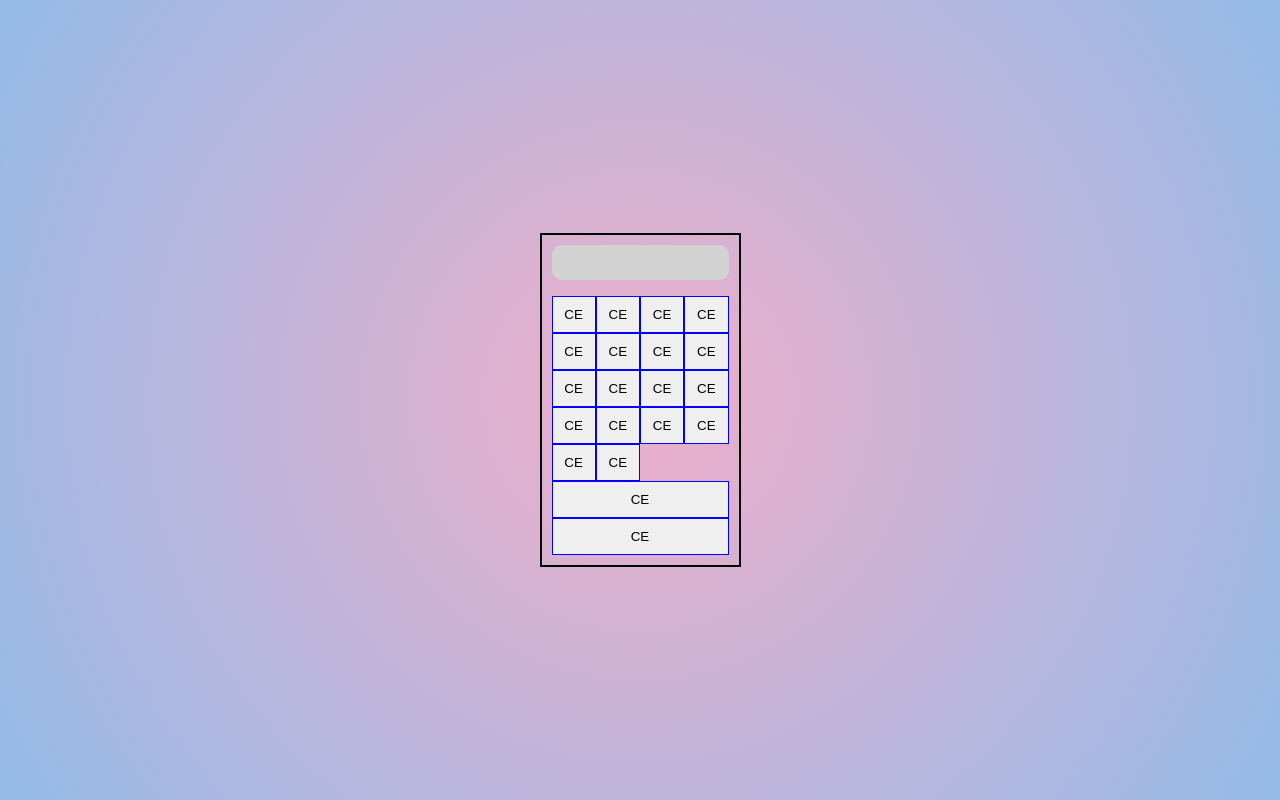
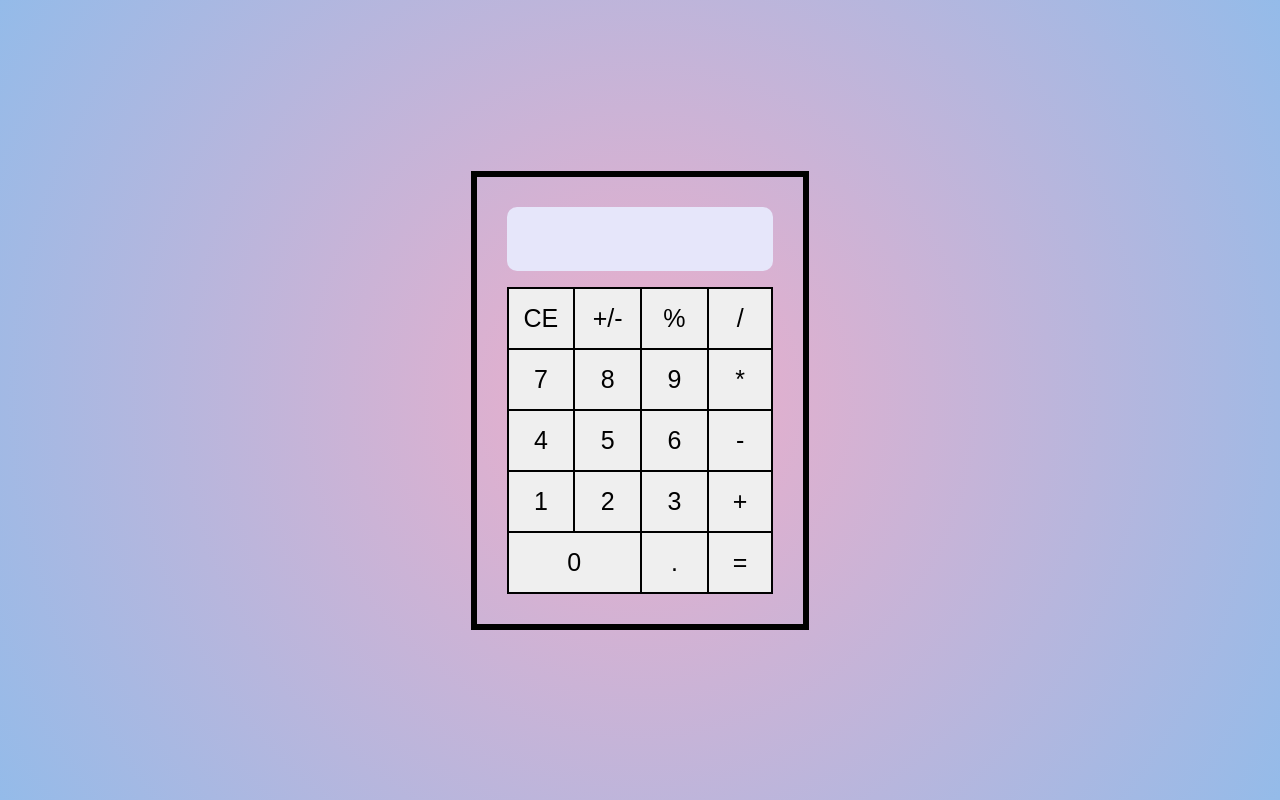
Before and after one commit to Komalpreet05/Calculator, a plain HTML site: page index.html in a window 1280 px wide. Drawn offline with Linux system fonts and the light colour scheme.

Commit message:
Layyout changes

```diff
--- a/index.html
+++ b/index.html
@@ -17,28 +17,38 @@
             <div class="box box1">
               <button class="btn">CE</button>
             </div>
-            <div class="box box2"><button class="btn">CE</button></div>
-            <div class="box box3"><button class="btn">CE</button></div>
+            <div class="box box2"><button class="btn">+/-</button></div>
+            <div class="box box3"><button class="btn">%</button></div>
 
-            <div class="box box4"><button class="btn">CE</button></div>
-            <div class="box box5"><button class="btn">CE</button></div>
-            <div class="box box6"><button class="btn">CE</button></div>
+            <div class="box box4">
+              <button class="btn btnNew">/</button>
+            </div>
+            <div class="box box5"><button class="btn">7</button></div>
+            <div class="box box6"><button class="btn">8</button></div>
 
-            <div class="box box7"><button class="btn">CE</button></div>
-            <div class="box box8"><button class="btn">CE</button></div>
-            <div class="box box9"><button class="btn">CE</button></div>
-            <div class="box box9"><button class="btn">CE</button></div>
-            <div class="box box10"><button class="btn">CE</button></div>
-            <div class="box box11"><button class="btn">CE</button></div>
-            <div class="box box12"><button class="btn">CE</button></div>
-            <div class="box box13"><button class="btn">CE</button></div>
-            <div class="box box14"><button class="btn">CE</button></div>
-            <div class="box box15"><button class="btn">CE</button></div>
-            <div class="box box16"><button class="btn">CE</button></div>
-            <div class="box box17"><button class="btn">CE</button></div>
+            <div class="box box7"><button class="btn">9</button></div>
+            <div class="box box8"><button class="btn btnNew">*</button></div>
+
+            <div class="box box9"><button class="btn">4</button></div>
+            <div class="box box10"><button class="btn">5</button></div>
+            <div class="box box11"><button class="btn">6</button></div>
+            <div class="box box12"><button class="btn btnNew">-</button></div>
+            <div class="box box13"><button class="btn">1</button></div>
+            <div class="box box14"><button class="btn">2</button></div>
+            <div class="box box15"><button class="btn">3</button></div>
+            <div class="box box16">
+              <button class="btn btnNew">+</button>
+            </div>
+            <div class="box box17">
+              <button class="btn" id="btn17">0</button>
+            </div>
+            <div class="box box18">
+              <button id="btn18" class="btn">.</button>
+            </div>
+            <div class="box box19">
+              <button id="btn19" class="btn btnNew">=</button>
+            </div>
           </div>
-          <div class="box box18"><button class="btn">CE</button></div>
-          <div class="box box19"><button class="btn">CE</button></div>
         </div>
       </div>
     </div>
--- a/style.css
+++ b/style.css
@@ -33,17 +33,17 @@
 }
 
 .content {
-  border: 2px solid black;
-  padding: 10px;
+  border: 6px solid black;
+  padding: 30px;
 }
 
 input#display {
   width: 100%;
   appearance: none;
-  background: lightgray;
+  background: lavender;
   /* border: 6px solid #0e0e0d; */
   border-radius: 10px;
-  height: 35px;
+  height: 4rem;
   border: none;
   margin-bottom: 1rem;
 }
@@ -51,7 +51,28 @@ input#display {
 button.btn {
   appearance: none;
   width: 100%;
-  border: 1px solid blue;
+  /* border: 1px solid black; */
   height: 100%;
-  padding: 10px;
+  padding: 15px;
+  border-left: 2px solid black;
+  border-top: 2px solid black;
+  border-bottom: none;
+  border-right: none;
+  font-size: 25px;
 }
+
+.box.box17 {
+  grid-column-start: 1;
+  grid-column-end: 3;
+  display: grid;
+}
+
+button.btn.btnNew {
+  border-right: 2px solid black;
+}
+
+button#btn17,
+button#btn18,
+button#btn19 {
+  border-bottom: 2px solid black;
+}
```
